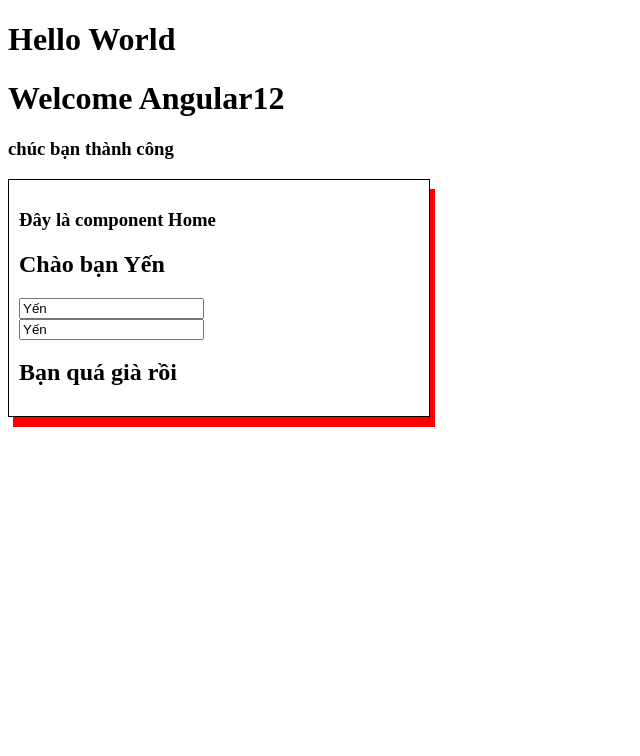
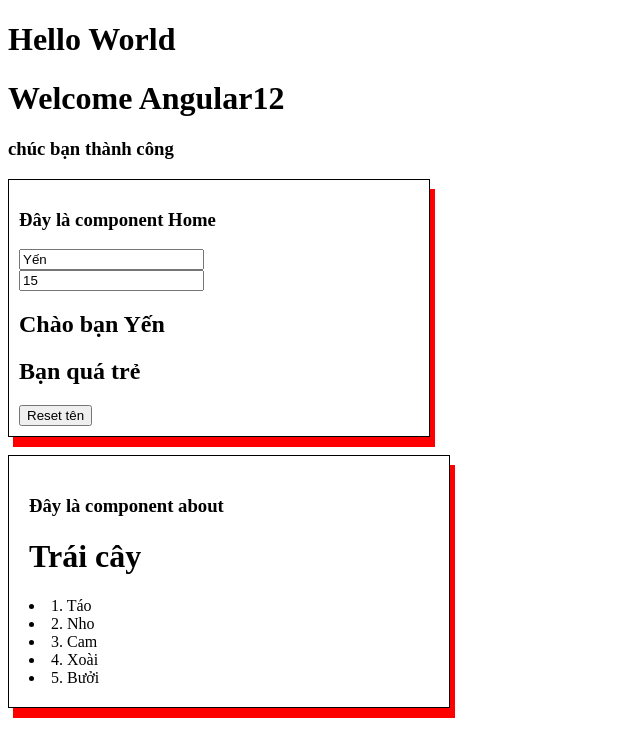
Before and after one commit to ThanhPhong278/angular12, an Angular app: page / in a window 1280 px wide. Shown: the top 756 px of the page, without its empty margins (0-640 px from the left). Built offline with nearby package versions, Linux system fonts and the light colour scheme.

Commit message:
Learn Agular Syntax

```diff
--- a/src/app/about/about.component.html
+++ b/src/app/about/about.component.html
@@ -1 +1,7 @@
-<p>about works!</p>
+<div class="test">
+    <h3>Đây là component about</h3>
+    <h1>Trái cây</h1>
+        <div *ngFor="let trai of TraiCay; let i = index">
+            <li>{{ i + 1 }}. {{ trai}}</li>
+        </div>
+</div>
--- a/src/app/about/about.component.scss
+++ b/src/app/about/about.component.scss
@@ -0,0 +1,7 @@
+.test {
+    margin: 0px;
+    border: 1px solid;
+    padding: 20px;
+    box-shadow: 5px 10px red;
+    width: 400px;
+}
--- a/src/app/about/about.component.ts
+++ b/src/app/about/about.component.ts
@@ -6,10 +6,11 @@ import { Component, OnInit } from '@angular/core';
   styleUrls: ['./about.component.scss']
 })
 export class AboutComponent implements OnInit {
-
+  public TraiCay = ['Táo','Nho','Cam','Xoài','Bưởi'];
   constructor() { }
 
-  ngOnInit(): void {
+  public  ngOnInit(): void {
+    console.log('trai cay= ', this.TraiCay);
   }
 
 }
--- a/src/app/app.component.html
+++ b/src/app/app.component.html
@@ -1,4 +1,5 @@
 <h1>Hello World</h1>
 <h1>Welcome Angular12</h1>
 <h3>chúc bạn thành công</h3>
-<app-home></app-home>
+<app-home></app-home><br>
+<app-about></app-about>
--- a/src/app/app.module.ts
+++ b/src/app/app.module.ts
@@ -1,6 +1,6 @@
 import { NgModule } from '@angular/core';
 import { BrowserModule } from '@angular/platform-browser';
-
+import { FormsModule } from '@angular/forms';
 import { AppRoutingModule } from './app-routing.module';
 import { AppComponent } from './app.component';
 import { HomeComponent } from './home/home.component';
@@ -14,7 +14,8 @@ import { AboutComponent } from './about/about.component';
   ],
   imports: [
     BrowserModule,
-    AppRoutingModule
+    AppRoutingModule,
+    FormsModule
   ],
   providers: [],
   bootstrap: [AppComponent]
--- a/src/app/home/home.component.html
+++ b/src/app/home/home.component.html
@@ -1,8 +1,10 @@
 <div class="test">
     <h3>Đây là component Home</h3>
-    <h2>Chào bạn {{ name }}</h2>
-    <input value="{{ name }}" title=" đây là {{ name }}"/><br>
-    <input [value]="name" [title]="'Đây là' + name"/>
-    <h2 *ngIf="age >18">Bạn quá trẻ</h2>
-    <h2 *ngIf="age <=18">Bạn quá già rồi</h2>
+    <input type="text" [(ngModel)]="name"> <br>
+    <input type="text" [(ngModel)]="age">
+    <h2>Chào bạn {{name}}</h2>
+    <div *ngIf="age<=18; then tre; else gia"></div>
+    <ng-template #gia><h2>Bạn quá già</h2></ng-template>
+    <ng-template #tre><h2>Bạn quá trẻ</h2></ng-template>
+    <button (click)="resetName()">Reset tên</button>
 </div>
--- a/src/app/home/home.component.ts
+++ b/src/app/home/home.component.ts
@@ -12,5 +12,9 @@ export class HomeComponent implements OnInit {
 
   ngOnInit(): void {
   }
+  public resetName(): void{
+      console.log('resetName');
+      this.name = '';
+  }
 
 }
```
